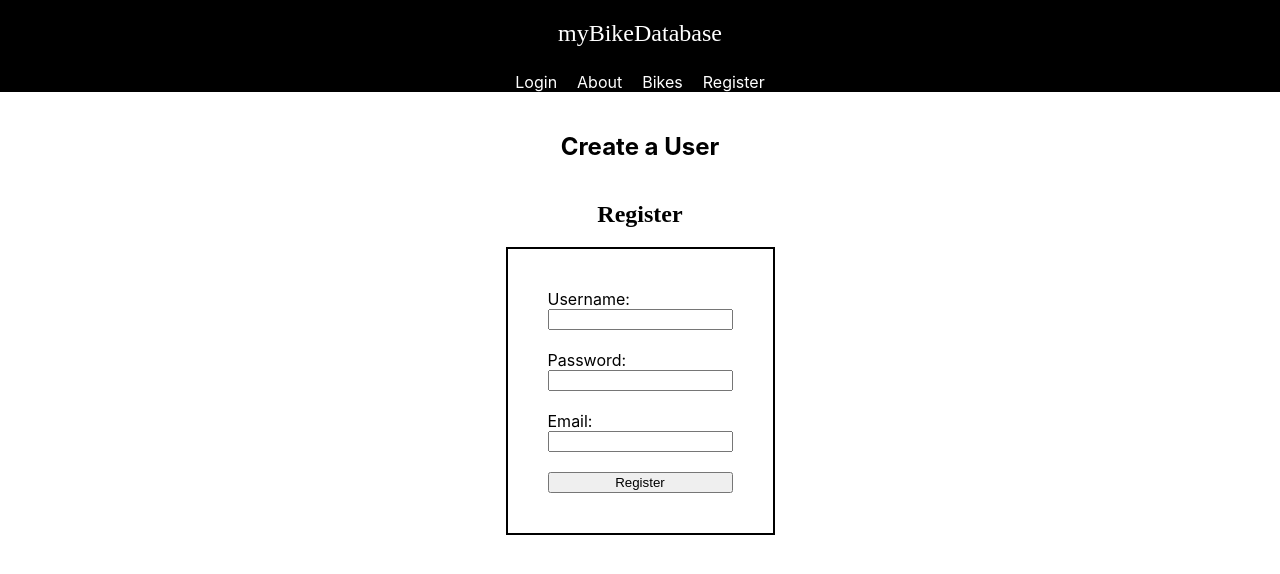
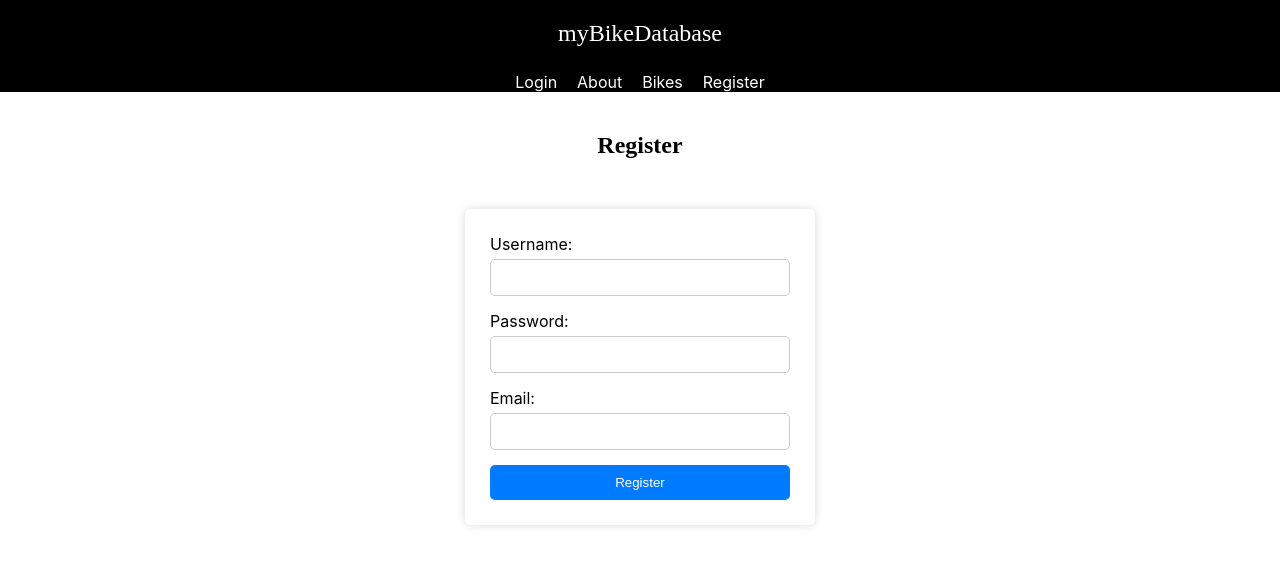
Before and after one commit to nekomask/project5_frontend, a React (Create React App) app: page /register in a window 1280 px wide. Shown: the top 574 px of the page. Built offline with nearby package versions, Linux system fonts and the light colour scheme; no server answers; a web font is replaced by a local one.

Commit message:
updated styling of registration form

```diff
--- a/src/App.css
+++ b/src/App.css
@@ -234,6 +234,10 @@ h2#myBikeDatabase{
   text-shadow: 0 5px black, 0 3px black, 0 3px black, 0 -1px black;
 }
 
+h1#create{
+  text-align: center;
+}
+
 h2#create{
   text-align: center;
 }
@@ -320,18 +324,65 @@ p.form-error{
 
 /* REGISTRATION */
 
-form.registration{
-  display: flex;
-  flex-direction: column;
-  border: solid 2px black;
-  padding: 40px;
-}
-
-div.registration{
+/* Registration */
+.registration-container {
   display: flex;
   flex-direction: column;
   align-items: center;
+  justify-content: center;
+  margin-top: 50px;
 }
+
+.registration-title {
+  margin-bottom: 20px;
+}
+
+.registration-form {
+  display: flex;
+  flex-direction: column;
+  width: 300px;
+  padding: 25px;
+  border-radius: 5px;
+  box-shadow: 0px 0px 10px rgba(0, 0, 0, 0.15);
+  background-color: #ffffff;
+}
+
+.input-group {
+  display: flex;
+  flex-direction: column;
+  margin-bottom: 15px;
+}
+
+.input-group label {
+  margin-bottom: 5px;
+}
+
+.input-group input {
+  padding: 10px;
+  border-radius: 5px;
+  border: 1px solid #ccc;
+}
+
+.submit-button {
+  padding: 10px;
+  background-color: #007BFF;
+  color: white;
+  border: none;
+  border-radius: 5px;
+  cursor: pointer;
+  transition: background-color 0.3s ease;
+}
+
+.submit-button:hover {
+  background-color: #0056b3;
+}
+
+.form-error {
+  color: red;
+  margin-bottom: 20px;
+}
+
+/* App-logo */
 
 .App-logo {
   height: 40vmin;
--- a/src/userContainer/newUserComponent/newUserComponent.jsx
+++ b/src/userContainer/newUserComponent/newUserComponent.jsx
@@ -92,24 +92,28 @@ const Register = (props) => {
 
 
 
+
     return (
-        <div className="registration">
-            <h1>Register</h1>
-            {
-                newUserServerError ? <p className="form-error">{newUserServerError}</p> : null
-            }
-            <form className="registration" onSubmit={submitNewUser}>
-                <label htmlFor="username">Username:</label>
-                <input type="text" name="username" value={newUser.username} onChange={handleInputChange} required /><br />
-                <label htmlFor="password">Password:</label>
-                <input type="password" name="password" value={newUser.password} required onChange={handleInputChange} /><br />
-                <label htmlFor="email">Email:</label>
-                <input type="text" name="email" value={newUser.email} required onChange={handleInputChange} /><br />
-                <button type="submit">Register</button>
+        <div className="registration-container">
 
-            </form>
+          {newUserServerError ? <p className="form-error">{newUserServerError}</p> : null}
+          <form className="registration-form" onSubmit={submitNewUser}>
+            <div className="input-group">
+              <label htmlFor="username">Username:</label>
+              <input type="text" name="username" value={newUser.username} onChange={handleInputChange} required />
+            </div>
+            <div className="input-group">
+              <label htmlFor="password">Password:</label>
+              <input type="password" name="password" value={newUser.password} required onChange={handleInputChange} />
+            </div>
+            <div className="input-group">
+              <label htmlFor="email">Email:</label>
+              <input type="text" name="email" value={newUser.email} required onChange={handleInputChange} />
+            </div>
+            <button type="submit" className="submit-button">Register</button>
+          </form>
         </div>
-    )
-}
+      )
+    }
 
-export default Register
+    export default Register;
--- a/src/userContainer/userContainer.jsx
+++ b/src/userContainer/userContainer.jsx
@@ -136,7 +136,8 @@ const UserContainer = (props) => {
 
                 <aside className="create">
 
-                    <h2 id="create">Create a User</h2>
+
+                    <h1 id="create">Register</h1>
                     <Register
                         newUserServerError={newUserServerError}
                         createNewUser={createNewUser}></Register>
```
